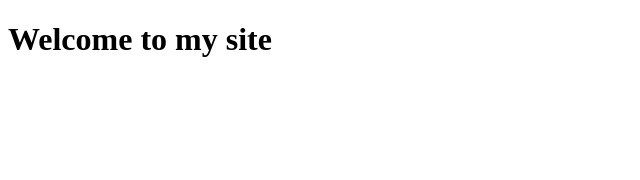
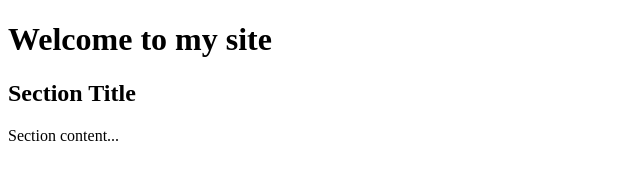
Before and after one commit to justinbrunner/week1, a plain HTML site: page index.html in a window 1280 px wide. Shown: the whole page, without its empty margins (0-640 px from the left). Drawn offline with Linux system fonts and the light colour scheme.

Commit message:
added in new section with content

```diff
--- a/index.html
+++ b/index.html
@@ -7,5 +7,9 @@
 	<header>
 		<h1>Welcome to my site</h1>
 	</header>
+	<section>
+		<h2>Section Title</h2>
+		<p>Section content...</p>
+	</section>
 </body>
 </html>
```
